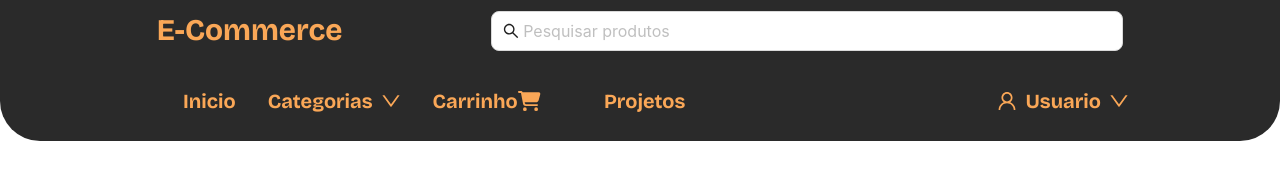
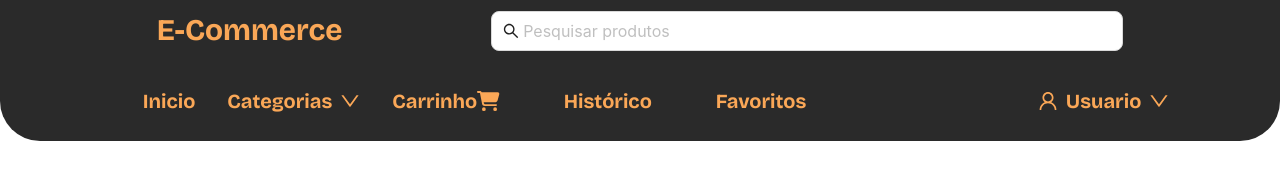
Before and after one commit to Reis567/ecommerce-api, a React (Vite) app in the folder frontend/: page / in a window 1280 px wide. Shown: the top 170 px of the page. Built offline with nearby package versions, Linux system fonts and the light colour scheme.

Commit message:
Fix : history and favorite

```diff
--- a/frontend/src/components/Header/Header.tsx
+++ b/frontend/src/components/Header/Header.tsx
@@ -36,7 +36,8 @@ const Header: React.FC = () => {
                         Carrinho
                         <FontAwesomeIcon icon={faCartShopping} />
                     </SLink>
-                    <SLink to="/projetos" onClick={toggleNavBar}>Projetos</SLink>
+                    <SLink to="/projetos" onClick={toggleNavBar}>Histórico</SLink>
+                    <SLink to="/projetos" onClick={toggleNavBar}>Favoritos</SLink>
 
                     <button className='nav-btn nav-close-btn' onClick={toggleNavBar}>
                         <FaTimes />
```
